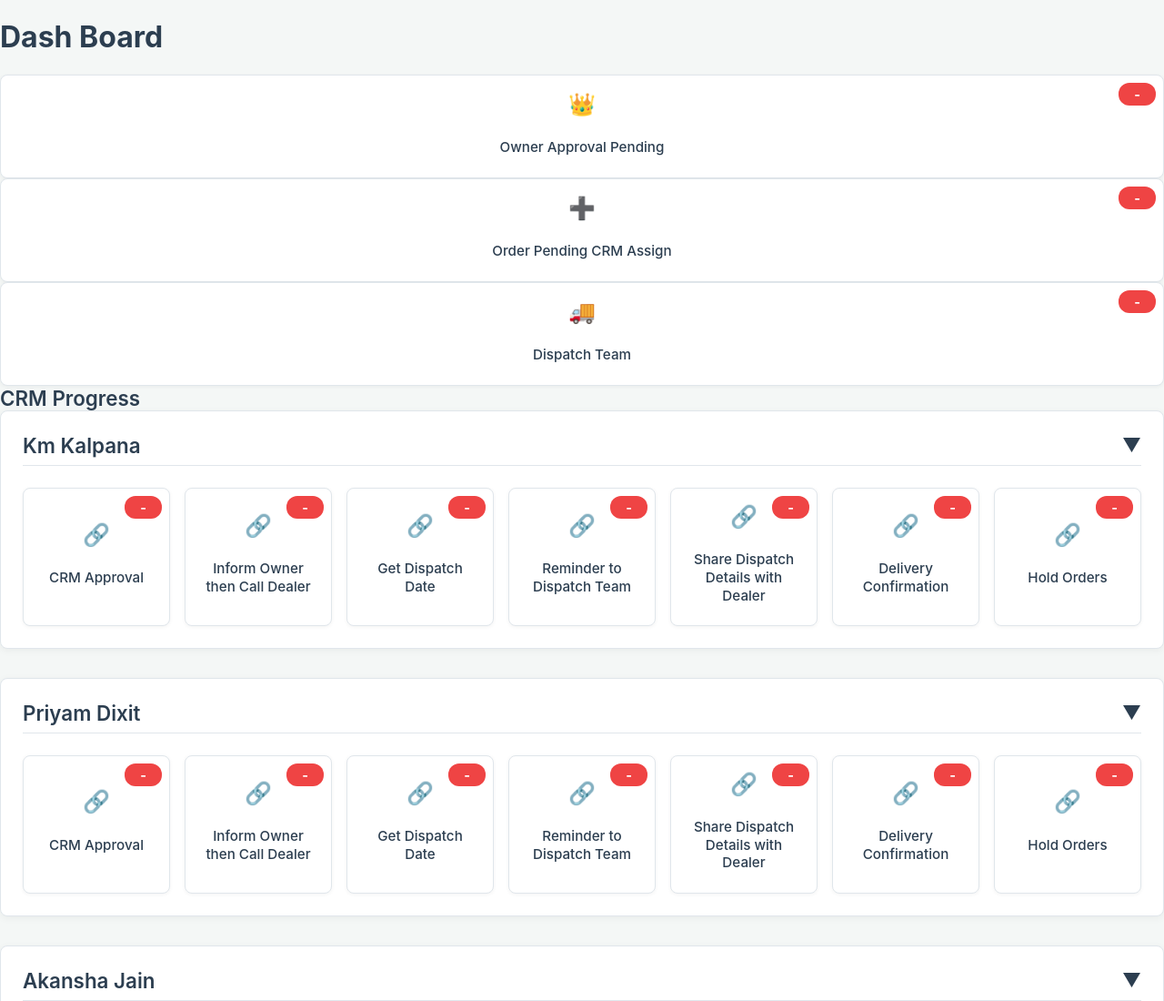
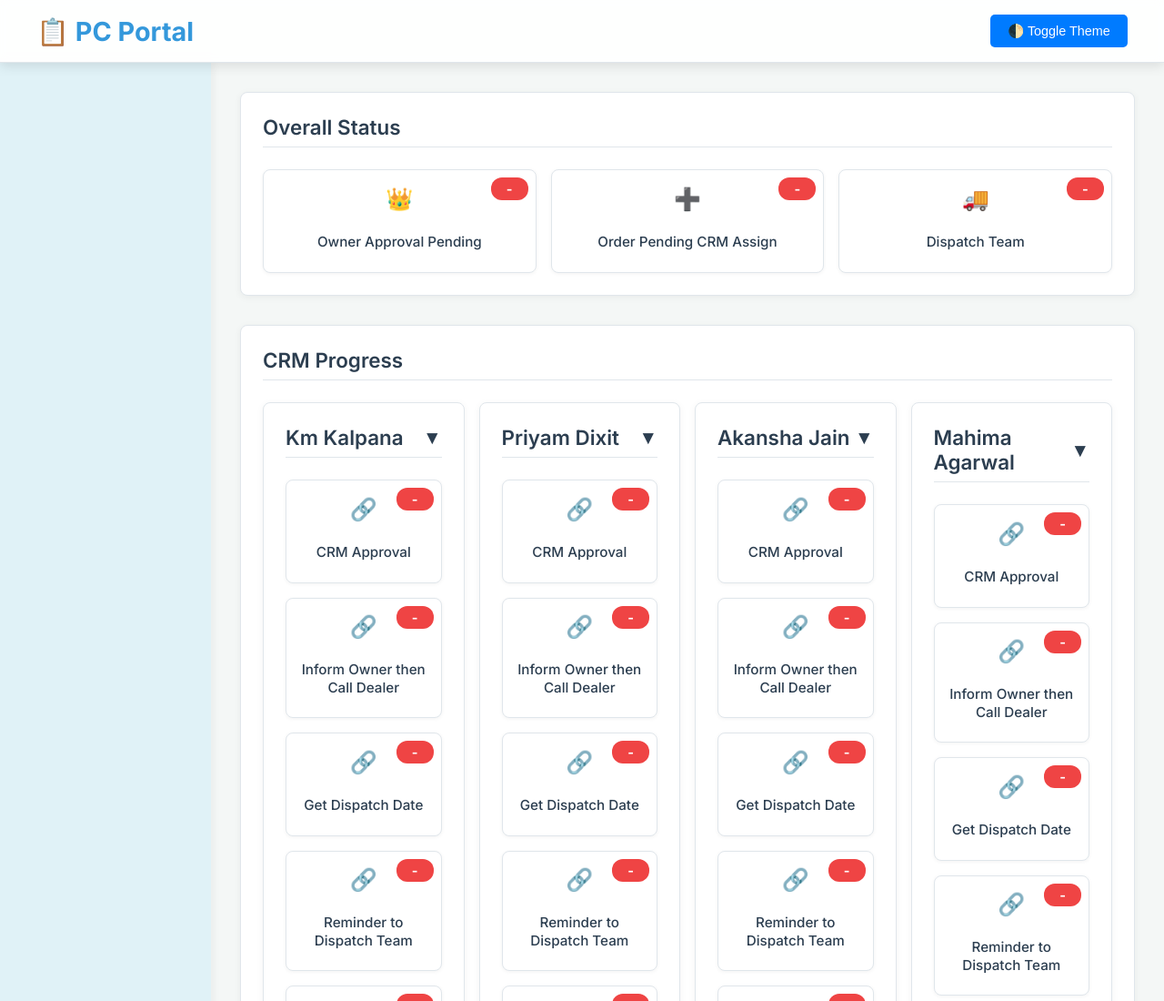
Before and after one commit to ntwoods/pcPortal, a plain HTML site: page index.html in a window 1280 px wide. Shown: the top 1100 px of the page at 91% size. Drawn offline with Linux system fonts and the light colour scheme; no server answers.

Commit message:
Update index.html

```diff
--- a/index.html
+++ b/index.html
@@ -5,22 +5,41 @@
   <meta name="viewport" content="width=device-width, initial-scale=1.0">
   <title>Process Coordinator Dashboard</title>
   <link rel="stylesheet" href="style.css">
+  <link href="https://fonts.googleapis.com/css2?family=Inter:wght@300;400;500;600;700&display=swap" rel="stylesheet">
 </head>
 <body>
-  <div class="dashboard-container">
-    <h1 class="dashboard-title">Dash Board</h1>
+  <header class="header">
+    <div class="header-content">
+      <div class="logo">📋 PC Portal</div>
+      <button class="theme-toggle" onclick="toggleDarkMode()">
+        🌓 Toggle Theme
+      </button>
+    </div>
+  </header>
 
-    <div class="global-tiles-section">
-        <div id="global-tiles-grid" class="tile-grid">
-            </div>
+  <div class="main-wrapper">
+    <aside class="sidebar">
+      <nav class="sidebar-nav">
+        </nav>
+    </aside>
+
+    <div class="content-area">
+      <section class="dashboard-section section" id="overall-status-section">
+        <div class="section-header">
+          <h2 class="section-title">Overall Status</h2>
+        </div>
+        <div id="global-tiles-grid" class="dashboard-grid">
+          </div>
+      </section>
+
+      <section class="crm-section section" id="crm-progress-section">
+        <div class="section-header">
+          <h2 class="section-title">CRM Progress</h2>
+        </div>
+        <div id="crm-sections" class="crm-grid">
+          </div>
+      </section>
     </div>
-
-    <div class="crm-summary-section">
-        <h2 class="section-title">CRM Progress</h2>
-        <div id="crm-sections" class="crm-sections">
-            </div>
-    </div>
-
   </div>
 
   <script src="script.js"></script>
```
